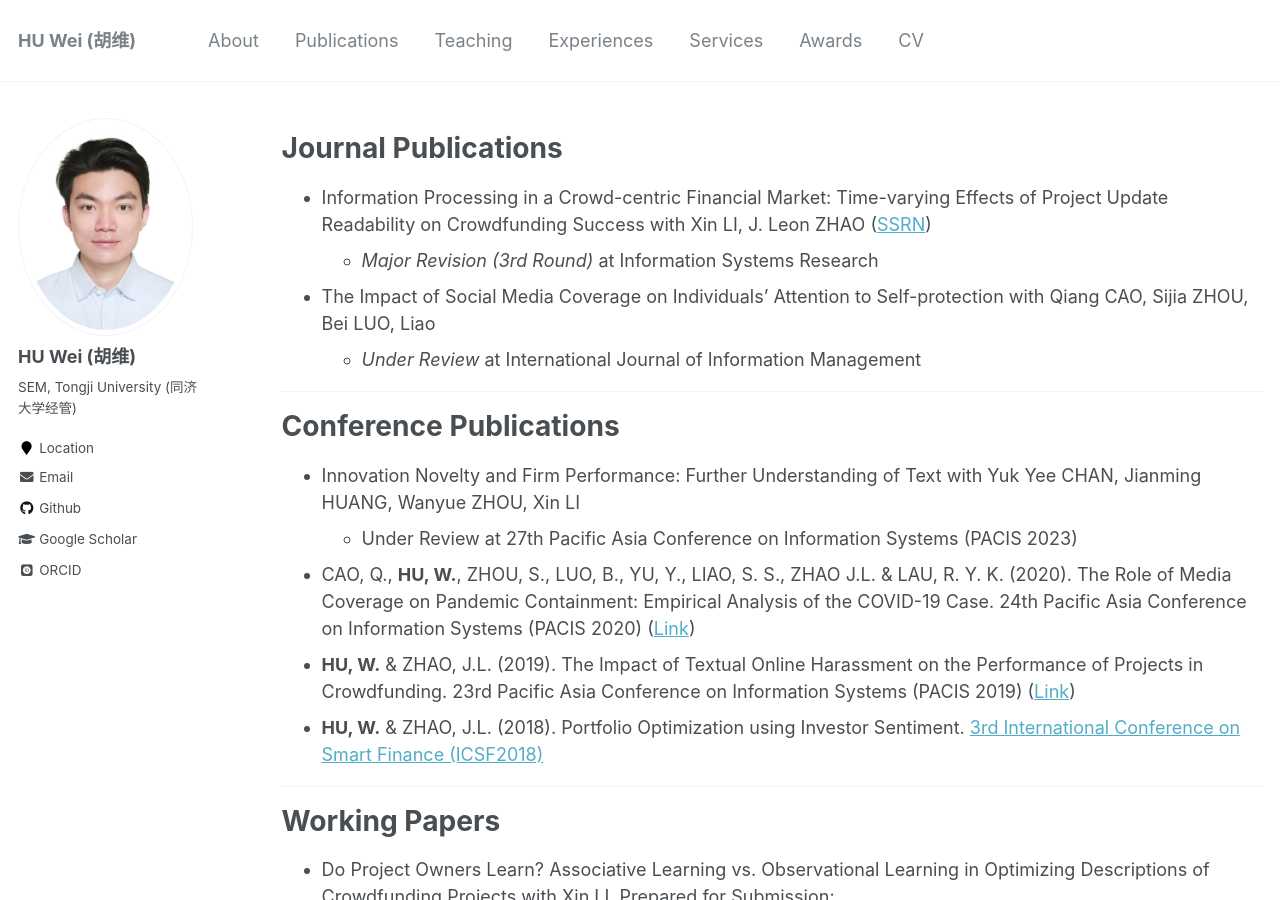
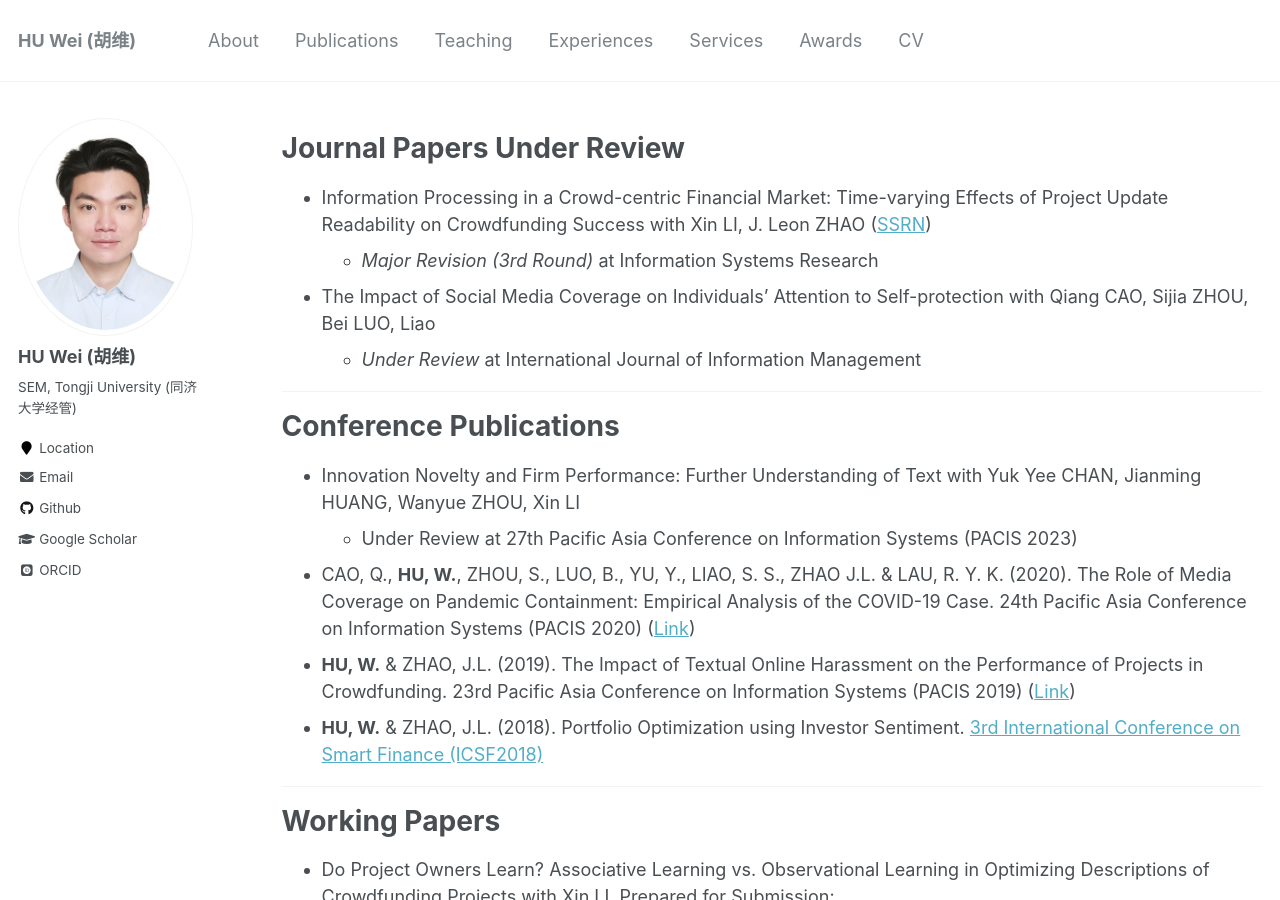
Before and after one commit to huwei-vincent/huwei-vincent.github.io, a Jekyll site: the page built from _pages/my-publication.md, in a window 1280 px wide and 900 px high. Built offline with Jekyll 4.4.1, drawn with Linux system fonts in a browser that asks for light colours; some web fonts are replaced.

Commit message:
modify my-publications

```diff
--- a/_pages/my-publication.md
+++ b/_pages/my-publication.md
@@ -5,7 +5,7 @@ permalink: /my-publication/
 author_profile: true
 ---
 
-# Journal Publications
+# Journal Papers Under Review
 
 - Information Processing in a Crowd-centric Financial Market: Time-varying Effects of Project Update Readability on Crowdfunding Success with Xin LI, J. Leon ZHAO ([SSRN](https://papers.ssrn.com/sol3/papers.cfm?abstract_id=3925150))
   - *Major Revision (3rd Round)* at Information Systems Research
```
